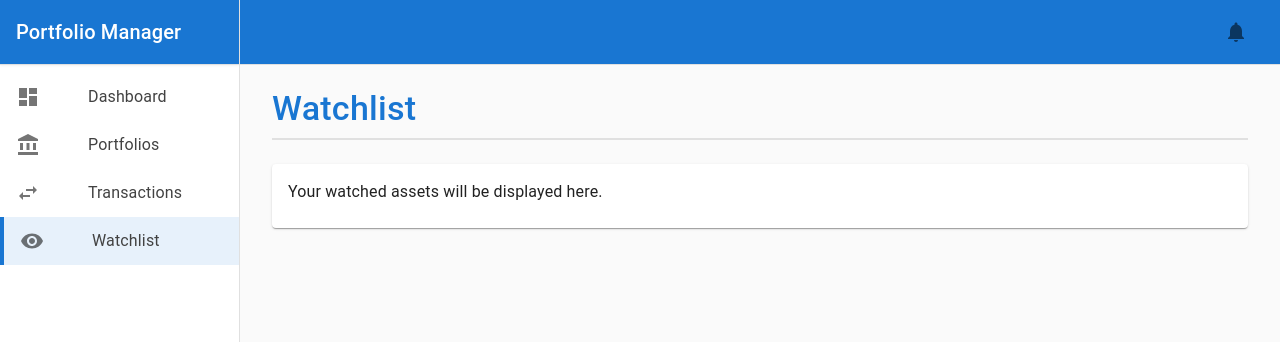
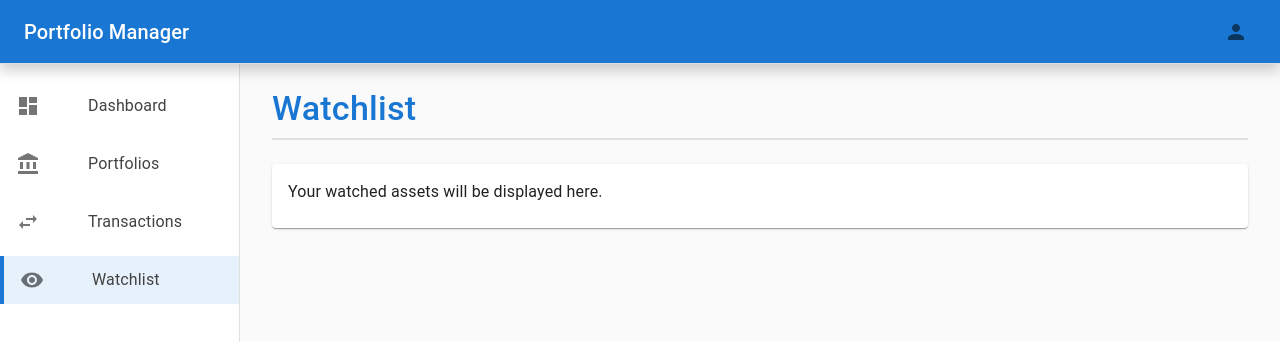
Before and after one commit to e-p-l/portfolio-manager-team14, a React (Create React App) app in the folder client/: page /watchlist in a window 1280 px wide. Shown: the top 342 px of the page. Built offline with nearby package versions, Linux system fonts and the light colour scheme; the HTML template or start-up script is replaced by a standard one.

Commit message:
feat: improving look

```diff
--- a/client/src/components/Layout/MainLayout.css
+++ b/client/src/components/Layout/MainLayout.css
@@ -8,13 +8,14 @@
 
 /* App Header Styles */
 .app-header {
-  background-color: white;
+  background-color: #1976d2; /* Match the drawer header color */
   position: fixed;
-  z-index: 1100;
-  width: calc(100% - 240px);
-  margin-left: 240px;
-  box-shadow: 0 1px 3px rgba(0, 0, 0, 0.05);
+  z-index: 1200 !important;  /* Higher z-index to appear above drawer */
+  left: 0; /* Start from the left edge */
+  box-shadow: 0 7px 12px rgba(0, 0, 0, 0.18) !important;
   border-bottom: 1px solid #e0e0e0;
+  height: 64px; /* Explicit height to match padding in drawer */
+  width: 100%; /* Ensure it spans the full width */
 }
 
 .app-title {
@@ -23,22 +24,25 @@
   letter-spacing: 0.3px;
   display: flex;
   align-items: center;
-  color: #333;
+  color: white;
 }
 
 .page-title-icon {
   margin-right: 10px;
-  color: #1976d2;
+  color: white; /* White icon for better contrast on blue background */
 }
 
 .header-icon {
-  color: white;
+  color: white; /* White icon for better contrast on blue background */
+  background-color: rgba(255, 255, 255, 0.1); /* Light background */
+  margin-left: 8px;
 }
 
 /* Drawer Styles */
 .drawer {
   width: 240px;
   flex-shrink: 0;
+  z-index: 1100; /* Lower than app-header but higher than content */
 }
 
 .drawer-paper {
@@ -46,6 +50,8 @@
   box-sizing: border-box;
   background-color: white;
   border-right: 1px solid #e0e0e0;
+  margin-top: 63px; /* Add padding to account for app bar height */
+  height: 100vh; /* Full viewport height */
 }
 
 .drawer-header {
@@ -55,7 +61,7 @@
   min-height: 64px;
   background-color: #1976d2;
   color: white;
-  box-shadow: 0 1px 3px rgba(0, 0, 0, 0.1);
+  z-index: 1101; /* Higher than drawer but lower than app-header */
 }
 
 .drawer-title {
@@ -66,6 +72,7 @@
 /* Navigation Item Styles */
 .nav-item {
   padding: 0;
+  margin: 10px 0px
 }
 
 /* This styles the ListItemButton when selected */
@@ -106,8 +113,10 @@
 .main-content {
   flex-grow: 1;
   padding: 24px 32px;
-  margin-top: 64px;
+  margin-top: 64px; /* Match app bar height */
   width: calc(100% - 240px);
   background-color: #fafafa;
   min-height: calc(100vh - 64px);
+  z-index: 1000; /* Lower than drawer */
+  position: relative;
 }
--- a/client/src/components/Layout/MainLayout.tsx
+++ b/client/src/components/Layout/MainLayout.tsx
@@ -16,9 +16,9 @@ import {
 import {
   Dashboard,
   AccountBalance,
-  Notifications,
   SwapHoriz,
-  Visibility
+  Visibility,
+  Person
 } from '@mui/icons-material';
 import { Link, useLocation } from 'react-router-dom';
 import './MainLayout.css';
@@ -35,11 +35,7 @@ const MainLayout: React.FC<{ children: React.ReactNode }> = ({ children }) => {
 
   const drawer = (
     <div>
-      <div className="drawer-header">
-        <Typography variant="h6" className="drawer-title">
-          Portfolio Manager
-        </Typography>
-      </div>
+
       <div className="drawer-separator"></div>
       <List className="nav-list">
         {navItems.map((item) => {
@@ -74,15 +70,12 @@ const MainLayout: React.FC<{ children: React.ReactNode }> = ({ children }) => {
       <AppBar position="fixed" className="app-header" elevation={0}>
         <Toolbar>
           <div className="app-title">
-            <span className="page-title-icon">
-              {navItems.find(item => item.path === location.pathname)?.icon}
-            </span>
             <Typography variant="h6" noWrap component="div">
-              {navItems.find(item => item.path === location.pathname)?.text || 'Portfolio Manager'}
+              Portfolio Manager
             </Typography>
           </div>
           <IconButton className="header-icon">
-            <Notifications />
+            <Person />
           </IconButton>
         </Toolbar>
       </AppBar>
```
